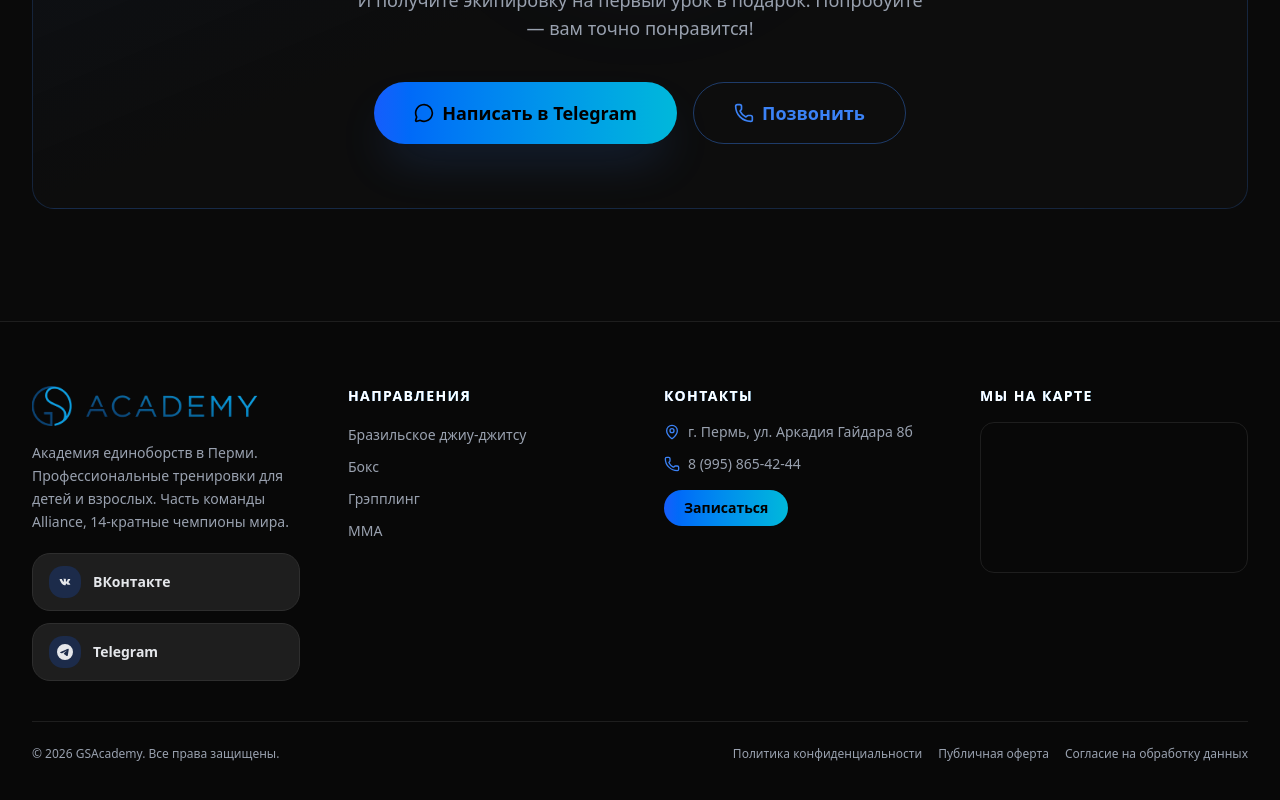
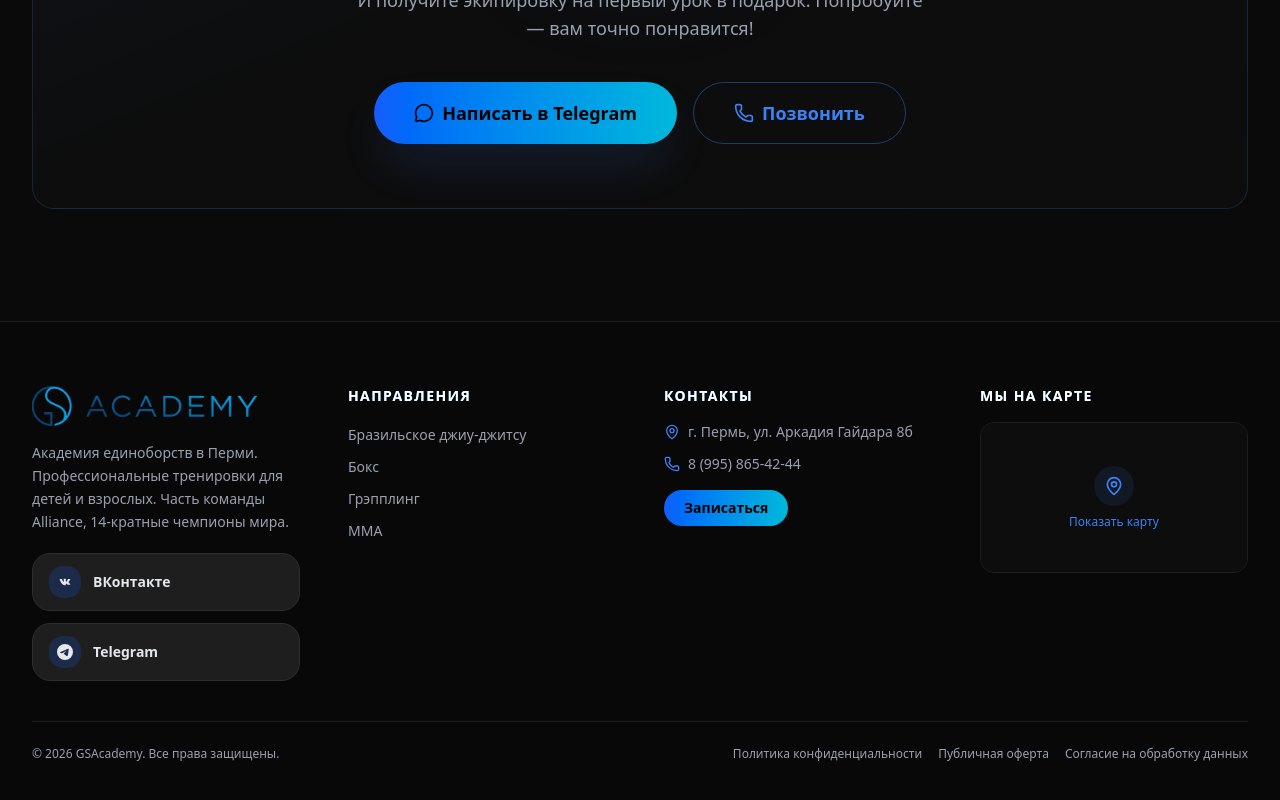
Before and after one commit to german9827387/bjj59-site, a Next.js app: page / in a window 1280 px wide. Shown: the part 9665-10465 px from the top of the page. Built offline with nearby package versions, Linux system fonts and the light colour scheme.

Commit message:
fix: Footer map facade — Yandex Maps loads only on click, eliminating 7 third-party cookies on pageload

```diff
--- a/components/Footer.tsx
+++ b/components/Footer.tsx
@@ -1,6 +1,8 @@
+"use client";
 import Link from "next/link";
 import Image from "next/image";
-import { MapPin, Phone, Instagram } from "lucide-react";
+import { MapPin, Phone } from "lucide-react";
+import { useState } from "react";
 
 const directions = [
   { label: "Бразильское джиу-джитсу", href: "/bjj" },
@@ -16,6 +18,7 @@ const legalLinks = [
 ];
 
 export default function Footer() {
+  const [mapLoaded, setMapLoaded] = useState(false);
   return (
     <footer id="contacts" className="bg-[#080808] border-t border-[#1e1e1e]">
       <div className="max-w-7xl mx-auto px-4 sm:px-6 lg:px-8 py-12 lg:py-16">
@@ -107,6 +110,7 @@ export default function Footer() {
           <div>
             <h3 className="text-white font-bold text-sm uppercase tracking-widest mb-4 bg-gradient-to-r from-blue-400 to-cyan-400 text-transparent bg-clip-text">Мы на карте</h3>
             <div className="rounded-xl overflow-hidden border border-[#1e1e1e] aspect-video">
+              {mapLoaded ? (
                 <iframe
                   src="https://yandex.ru/map-widget/v1/?ll=56.29609%2C58.001796&z=17&pt=56.29609,58.001796,pm2rdm&l=map"
                   width="100%"
@@ -114,7 +118,20 @@ export default function Footer() {
                   frameBorder="0"
                   allowFullScreen
                   title="Карта GSAcademy"
+                  className="w-full h-full"
                 />
+              ) : (
+                <button
+                  onClick={() => setMapLoaded(true)}
+                  className="w-full h-full flex flex-col items-center justify-center gap-2 bg-[#0d0d0d] hover:bg-[#111] transition-colors cursor-pointer group"
+                  aria-label="Показать карту"
+                >
+                  <div className="w-10 h-10 rounded-full bg-[#3B82F6]/10 flex items-center justify-center group-hover:bg-[#3B82F6]/20 transition-colors">
+                    <MapPin size={20} className="text-[#3B82F6]" />
+                  </div>
+                  <span className="text-[#3B82F6] text-xs">Показать карту</span>
+                </button>
+              )}
             </div>
           </div>
         </div>
```
Lines whose indentation alone changed are shown as unchanged.
